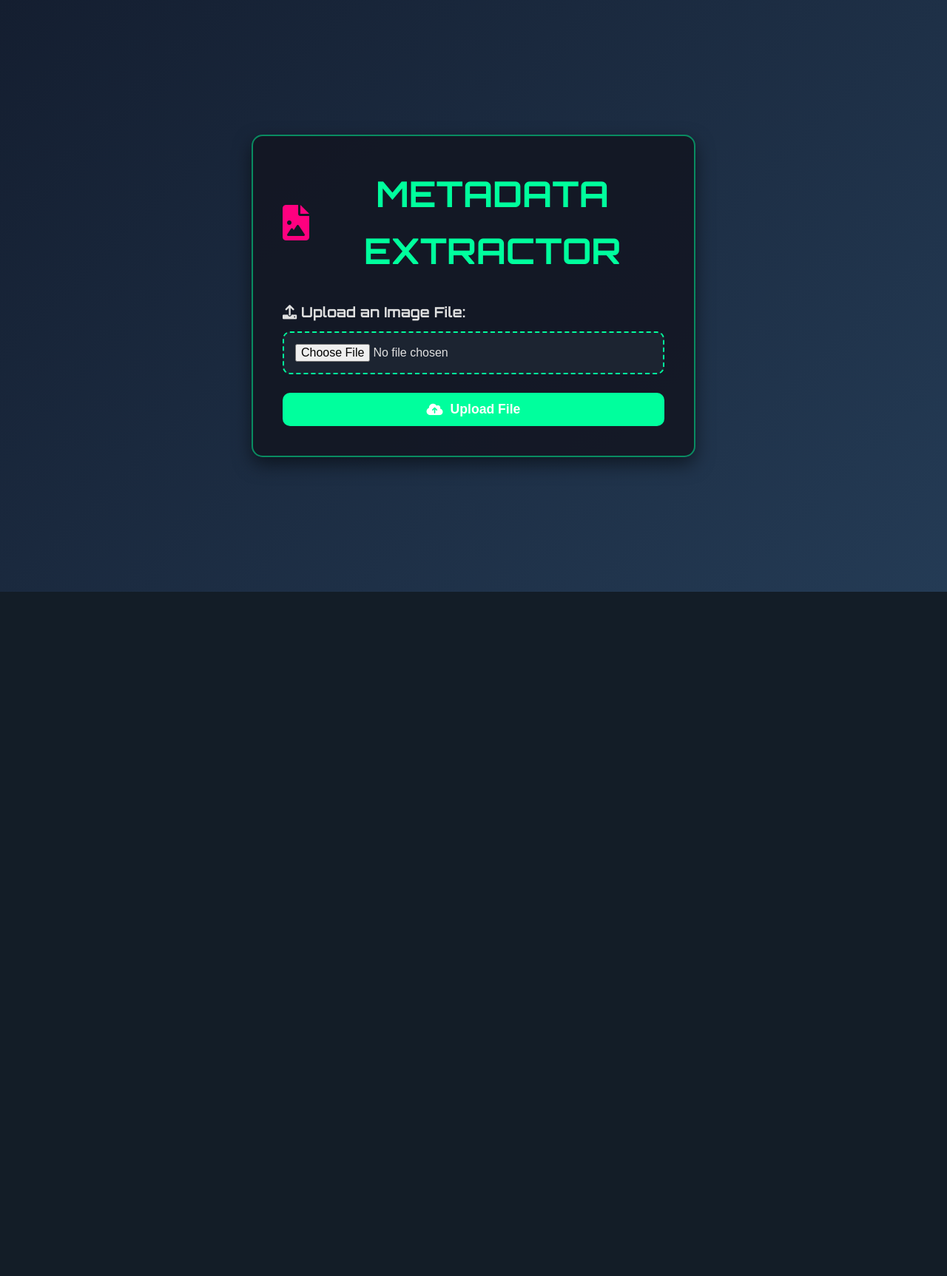
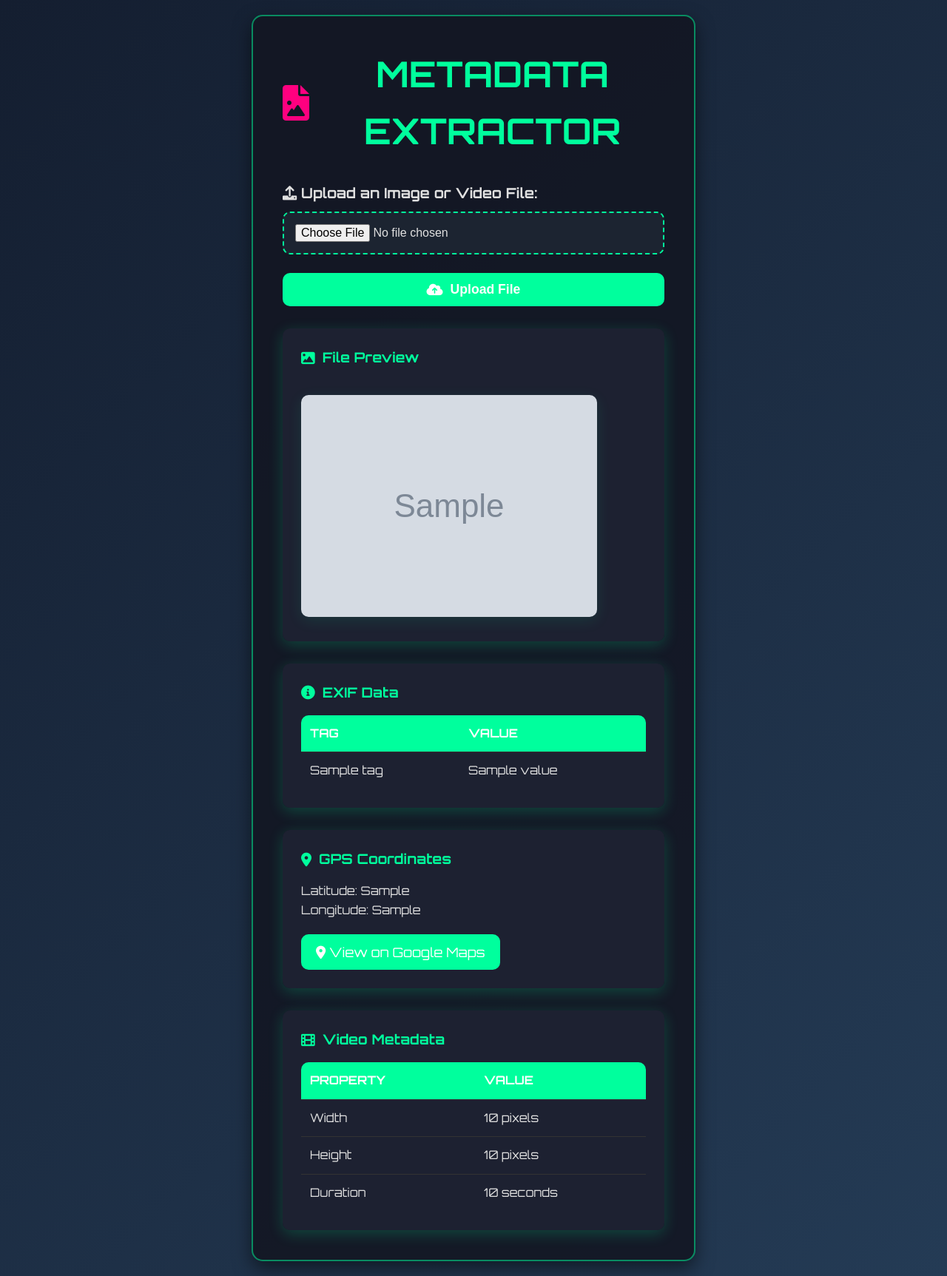
Before and after one commit to Shlok-Aashay/exif-flask-app, a Flask app: template templates/index.html in a window 1280 px wide. Shown: the whole page at 74% size. Before the commit the page ends 800 px from the top, so only its background shows below. Run offline with Flask 3, Linux system fonts and the light colour scheme; the template is opened without the code that fills it: most values are stand-ins (such as "Sample title", 1, 10 or a date in 2020); grey boxes marked "Sample" are stand-in pictures.

Commit message:
JS Update

```diff
--- a/templates/index.html
+++ b/templates/index.html
@@ -122,10 +122,6 @@
             margin-right: 10px;
         }
 
-        #result-container {
-            display: none;
-        }
-
         .result {
             background-color: rgba(30, 35, 50, 0.9);
             border-radius: 10px;
@@ -229,13 +225,15 @@
     <div class="container">
         <h1><i class="fas fa-file-image"></i> MetaData Extractor</h1>
 
-        <div class="error" id="error-container" style="display:none;">
-            <i class="fas fa-exclamation-triangle"></i> Error message
+        {% if error %}
+        <div class="error">
+            <i class="fas fa-exclamation-triangle"></i> {{ error }}
         </div>
+        {% endif %}
 
-        <form action="/" method="post" enctype="multipart/form-data" id="upload-form">
+        <form action="/" method="post" enctype="multipart/form-data">
             <div class="form-group">
-                <label for="file"><i class="fas fa-upload"></i> Upload an Image File:</label>
+                <label for="file"><i class="fas fa-upload"></i> Upload an Image or Video File:</label>
                 <input type="file" name="file" id="file" required>
             </div>
             <button type="submit">
@@ -243,76 +241,76 @@
             </button>
         </form>
 
-        <!-- Result Container (Initially Hidden) -->
-        <div id="result-container">
-            <div class="result" id="image-result" style="display:none;">
-                <h3><i class="fas fa-image"></i> Image Preview</h3>
-                <img src="" alt="Uploaded Image" class="image-preview" id="image-preview">
+        <!-- Display image or video preview if available -->
+        {% if file_url %}
+        <div class="result">
+            <h3><i class="fas fa-image"></i> File Preview</h3>
+            {% if file_url.endswith('.jpg') or file_url.endswith('.jpeg') or file_url.endswith('.png') %}
+                <img src="{{ file_url }}" alt="Uploaded Image" class="image-preview">
+            {% elif file_url.endswith('.mp4') or file_url.endswith('.avi') or file_url.endswith('.mov') or file_url.endswith('.mkv') %}
+                <video controls class="image-preview">
+                    <source src="{{ file_url }}" type="video/mp4">
+                    Your browser does not support the video tag.
+                </video>
+            {% endif %}
         </div>
+        {% endif %}
 
-            <div class="result" id="exif-result" style="display:none;">
+        <!-- Display EXIF data if available -->
+        {% if exif_data %}
+        <div class="result">
             <h3><i class="fas fa-info-circle"></i> EXIF Data</h3>
-                <table id="exif-table">
+            <table>
                 <tr>
                     <th>Tag</th>
                     <th>Value</th>
                 </tr>
-                    <!-- EXIF Data will be populated here -->
+                {% for tag, value in exif_data.items() %}
+                <tr>
+                    <td>{{ tag }}</td>
+                    <td>{{ value }}</td>
+                </tr>
+                {% endfor %}
             </table>
         </div>
+        {% endif %}
 
-            <div class="result" id="gps-result" style="display:none;">
-                <a href="#" class="gps-link" target="_blank" id="google-maps-link">
+        <!-- Display GPS data if available -->
+        {% if gps_lat and gps_lon %}
+        <div class="result">
+            <h3><i class="fas fa-map-marker-alt"></i> GPS Coordinates</h3>
+            <p>Latitude: {{ gps_lat }}</p>
+            <p>Longitude: {{ gps_lon }}</p>
+            <a href="{{ google_maps_url }}" class="gps-link" target="_blank">
                 <i class="fas fa-map-marker-alt"></i> View on Google Maps
             </a>
         </div>
+        {% endif %}
+
+        <!-- Display video metadata if available -->
+        {% if video_metadata %}
+        <div class="result">
+            <h3><i class="fas fa-film"></i> Video Metadata</h3>
+            <table>
+                <tr>
+                    <th>Property</th>
+                    <th>Value</th>
+                </tr>
+                <tr>
+                    <td>Width</td>
+                    <td>{{ video_metadata.width }} pixels</td>
+                </tr>
+                <tr>
+                    <td>Height</td>
+                    <td>{{ video_metadata.height }} pixels</td>
+                </tr>
+                <tr>
+                    <td>Duration</td>
+                    <td>{{ video_metadata.duration }} seconds</td>
+                </tr>
+            </table>
         </div>
+        {% endif %}
     </div>
-
-    <script>
-        // When the form is submitted
-        const uploadForm = document.getElementById("upload-form");
-        uploadForm.addEventListener("submit", function(event) {
-            event.preventDefault(); // Prevent default form submission
-
-            // Simulating file upload and result population (this should be replaced with real logic)
-            const fileInput = document.getElementById("file");
-            const file = fileInput.files[0];
-
-            if (file) {
-                // Simulate server response (for demonstration purposes)
-                const imageUrl = URL.createObjectURL(file);
-                const exifData = {
-                    "Make": "Canon",
-                    "Model": "EOS 5D Mark IV",
-                    "DateTime": "2023-01-01 12:00:00"
-                };
-                const gpsLat = "37.7749";
-                const gpsLon = "-122.4194";
-                const googleMapsUrl = `https://www.google.com/maps?q=${gpsLat},${gpsLon}`;
-
-                // Populate image preview
-                document.getElementById("image-preview").src = imageUrl;
-                document.getElementById("image-result").style.display = "block";
-
-                // Populate EXIF data
-                const exifTable = document.getElementById("exif-table");
-                for (const [tag, value] of Object.entries(exifData)) {
-                    const row = document.createElement("tr");
-                    row.innerHTML = `<td>${tag}</td><td>${value}</td>`;
-                    exifTable.appendChild(row);
-                }
-                document.getElementById("exif-result").style.display = "block";
-
-                // Populate GPS link
-                const googleMapsLink = document.getElementById("google-maps-link");
-                googleMapsLink.href = googleMapsUrl;
-                document.getElementById("gps-result").style.display = "block";
-
-                // Show the result container
-                document.getElementById("result-container").style.display = "block";
-            }
-        });
-    </script>
 </body>
 </html>
```
Lines whose indentation alone changed are shown as unchanged.
